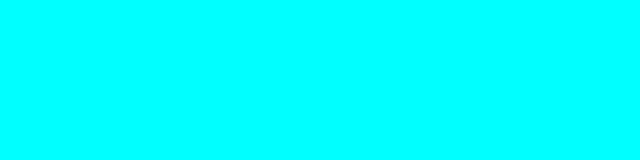
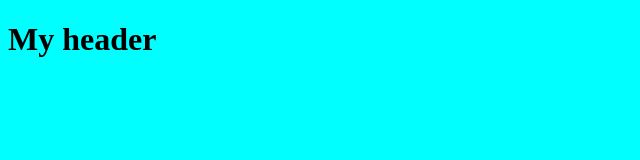
Before and after one commit to 77rolex/test-repo, a plain HTML site: page index.html in a window 1280 px wide. Shown: the whole page, without its empty margins (0-640 px from the left). Drawn offline with Linux system fonts and the light colour scheme.

Commit message:
Create header

```diff
--- a/index.html
+++ b/index.html
@@ -7,6 +7,8 @@
     <link href="css/style.css" rel="stylesheet">
 </head>
 <body>
-
+    <header>
+        <h1>My header</h1>
+    </header>
 </body>
 </html>
```
